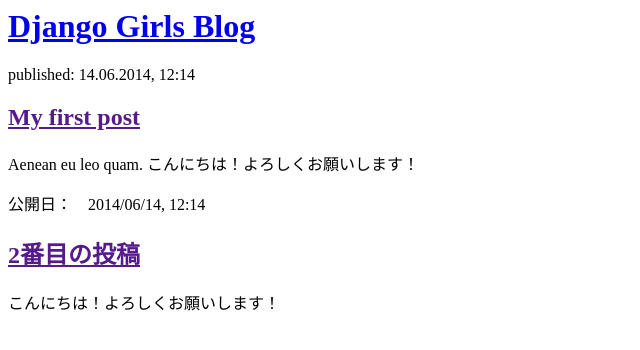
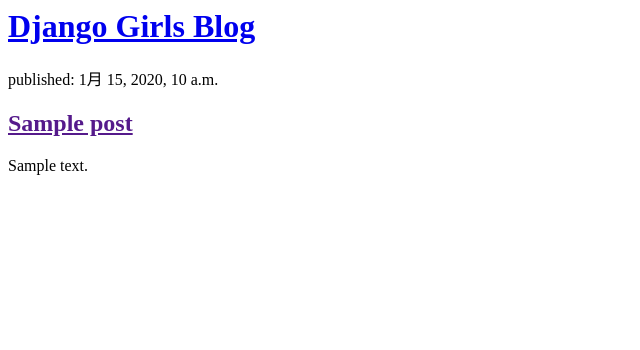
Before and after one commit to soijoy/my-first-blog, a Django app: template blog/templates/blog/post_list.html in a window 1280 px wide. Shown: the top 350 px of the page, without its empty margins (0-640 px from the left). Run offline with Django 3.2, Linux system fonts and the light colour scheme; the template is opened without the code that fills it: most values are stand-ins (such as "Sample title", 1, 10 or a date in 2020).

Commit message:
post_list.htmlの表示方法を修正

```diff
--- a/blog/templates/blog/post_list.html
+++ b/blog/templates/blog/post_list.html
@@ -4,20 +4,16 @@
     </head>
     <body>
         <div>
-            <h1><a href="\">Django Girls Blog</a></h1>
+            <h1><a href="/">Django Girls Blog</a></h1>
         </div>
 
-        <div>
-            <p>published: 14.06.2014, 12:14</p>
-            <h2><a href="">My first post</a></h2>
-            <p>Aenean eu leo quam. こんにちは！よろしくお願いします！ </p>
-        </div>
-
-        <div>
-            <p>公開日：　2014/06/14, 12:14</p>
-            <h2><a href="">2番目の投稿</a></h2>
-            <p>こんにちは！よろしくお願いします！ </p>
-        </div>
+        {% for post in posts %}
+            <div>
+                <p>published: {{ post.published_date }}</p>
+                <h2><a href="">{{ post.title }}</a></h2>
+                <p>{{ post.text|linebreaksbr }}</p>
+            </div>
+        {% endfor %}
 
     </body>
 </html>
--- a/blog/views.py
+++ b/blog/views.py
@@ -4,5 +4,5 @@
 
 # Create your views here.
 def post_list(request):
-    Post.objects.filter(published_date__lte=timezone.now()).order_by('published_date')
+    posts = Post.objects.filter(published_date__lte=timezone.now()).order_by('published_date')
     return render(request, 'blog/post_list.html', {'posts': posts})
```
